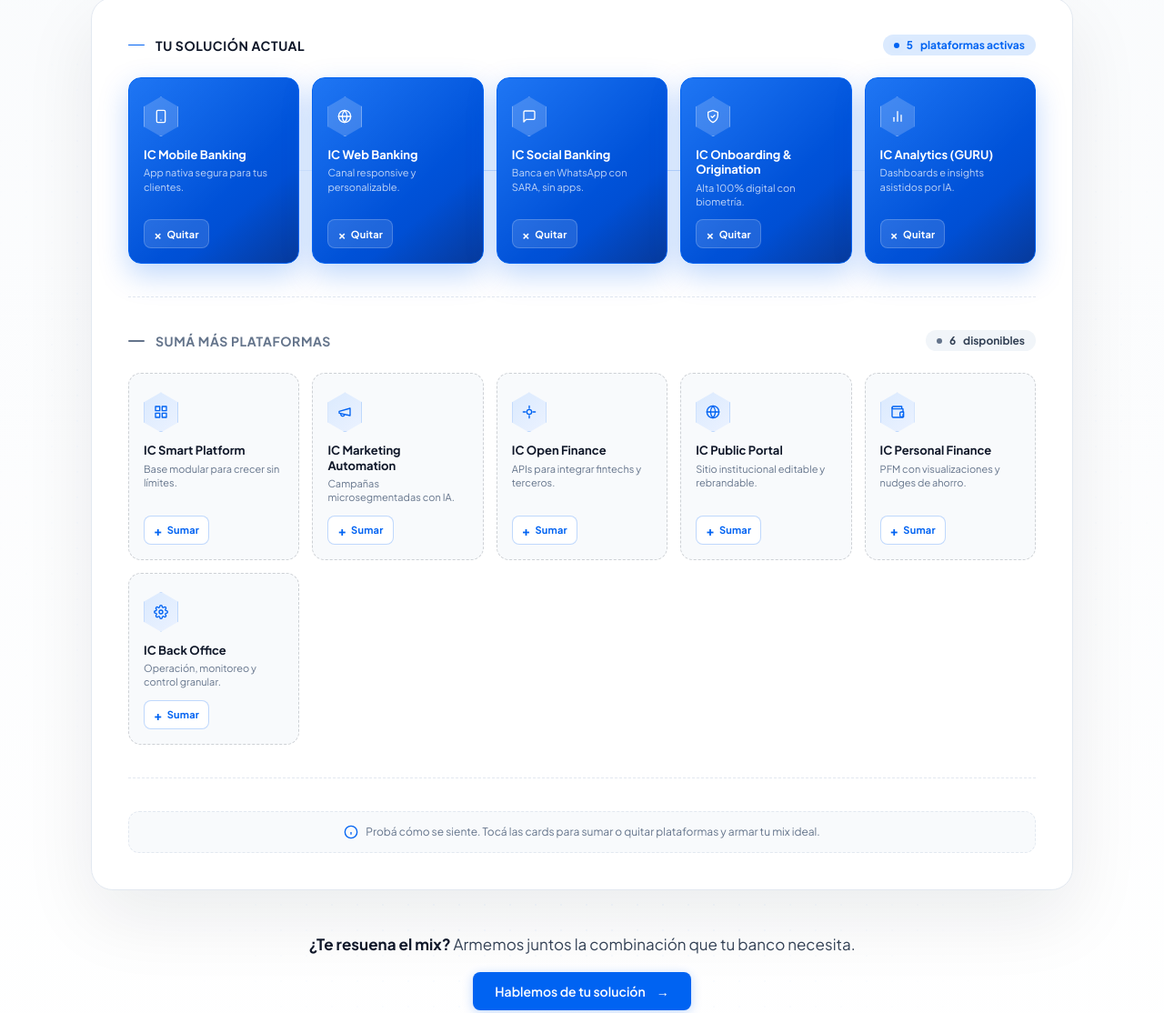
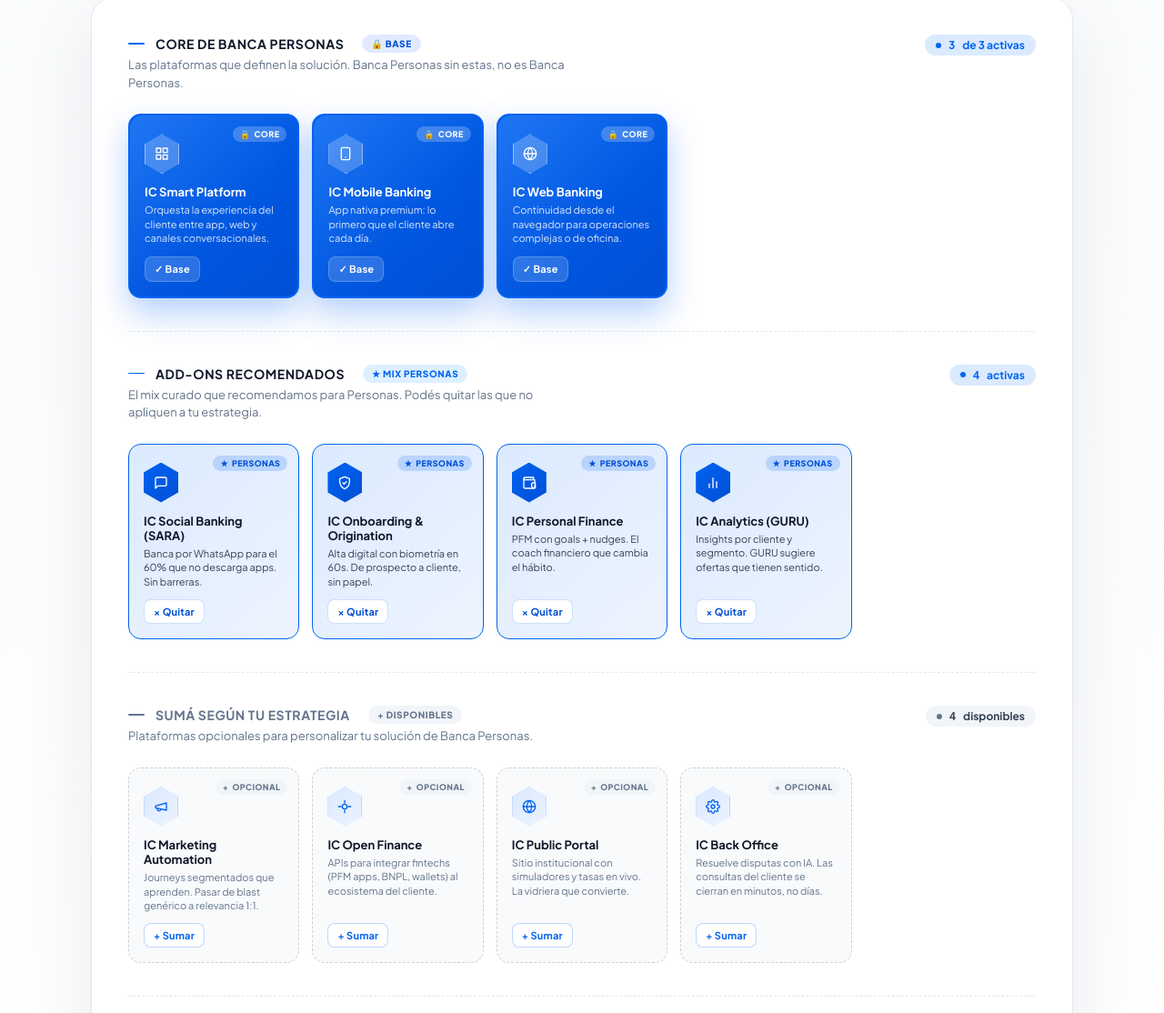
Before and after one commit to FabiMoreno/infocorp-ai-repositioning, a plain HTML site: page soluciones-personas.html in a window 1280 px wide. Shown: the part 4652-5766 px from the top of the page at 91% size. Drawn offline with nearby package versions, Linux system fonts and the light colour scheme.

Commit message:
Refactor Personas composer to 3-zone model (CORE locked + ADD-ON removible + OPCIONAL)

```diff
--- a/soluciones-personas.html
+++ b/soluciones-personas.html
@@ -732,63 +732,111 @@
       align-self: flex-start;
     }
 
-    /* ACTIVE state */
-    .pe-mod-card.active {
-      background: linear-gradient(140deg, var(--brand) 0%, var(--brand-d) 70%, var(--navy-3) 130%);
+    /* Zone tag (CORE / Mix / Disponibles) */
+    .pe-mod-zone-tag {
+      display: inline-flex; align-items: center; gap: 6px;
+      padding: 4px 10px; border-radius: 14px;
+      font-size: 10px; font-weight: 800; letter-spacing: 0.06em;
+      margin-left: 8px;
+    }
+    .pe-mod-zone-tag.core { background: rgba(0,99,242,0.12); color: var(--brand-d); }
+    .pe-mod-zone-tag.addon { background: rgba(44,164,255,0.16); color: var(--brand); }
+    .pe-mod-zone-tag.optional { background: var(--bg-alt); color: var(--muted); }
+
+    /* Zone description below the title */
+    .pe-mod-zone-desc {
+      font-size: 13px; color: var(--muted);
+      max-width: 480px; line-height: 1.5;
+      margin-top: 4px;
+    }
+
+    /* Card top-right tag */
+    .pe-mod-card-tag {
+      display: inline-flex; align-items: center; gap: 4px;
+      position: absolute; top: 12px; right: 12px;
+      padding: 3px 8px; border-radius: 12px;
+      font-size: 9px; font-weight: 800; letter-spacing: 0.05em;
+    }
+
+    /* CORE state — locked, brand gradient */
+    .pe-mod-card.core {
+      background: linear-gradient(140deg, var(--brand) 0%, var(--brand-d) 100%);
       color: #fff;
-      box-shadow: 0 12px 32px rgba(0,99,242,0.25);
-      border: 1px solid var(--brand);
-    }
-    .pe-mod-card.active::before {
+      box-shadow: 0 16px 36px rgba(0,99,242,0.30);
+      border: 2px solid var(--brand);
+      cursor: not-allowed;
+    }
+    .pe-mod-card.core::before {
       content: ''; position: absolute; inset: 0;
       background: linear-gradient(135deg, rgba(255,255,255,0.12), transparent 60%);
-      pointer-events: none;
-    }
-    .pe-mod-card.active .pe-mod-card-icon {
-      background: rgba(255,255,255,0.18);
-      border: 1px solid rgba(255,255,255,0.3);
-    }
-    .pe-mod-card.active .pe-mod-card-icon svg { color: #fff; }
-    .pe-mod-card.active .pe-mod-card-desc { color: rgba(255,255,255,0.75); }
-    .pe-mod-card.active .pe-mod-card-action {
-      background: rgba(255,255,255,0.12);
+      pointer-events: none; border-radius: inherit;
+    }
+    .pe-mod-card.core .pe-mod-card-tag { background: rgba(255,255,255,0.22); color: #fff; }
+    .pe-mod-card.core .pe-mod-card-tag::before { content: '🔒 '; }
+    .pe-mod-card.core .pe-mod-card-icon {
+      background: rgba(255,255,255,0.22);
+      border: 1px solid rgba(255,255,255,0.4);
+    }
+    .pe-mod-card.core .pe-mod-card-icon svg { color: #fff; }
+    .pe-mod-card.core .pe-mod-card-desc { color: rgba(255,255,255,0.85); }
+    .pe-mod-card.core .pe-mod-card-action {
+      background: rgba(255,255,255,0.16);
       color: #fff;
-      border: 1px solid rgba(255,255,255,0.2);
-    }
-    .pe-mod-card.active:hover { transform: translateY(-3px); box-shadow: 0 18px 44px rgba(0,99,242,0.32); }
-    .pe-mod-card.active:hover .pe-mod-card-action {
-      background: rgba(255,255,255,0.22);
-    }
-    .pe-mod-card.active .pe-mod-card-action::before { content: '×'; font-size: 14px; font-weight: 700; }
-
-    /* AVAILABLE state */
-    .pe-mod-card.available {
+      border: 1px solid rgba(255,255,255,0.20);
+    }
+    .pe-mod-card.core .pe-mod-card-action::before { content: '✓ Base'; }
+
+    /* ADD-ON state — recommended, removable */
+    .pe-mod-card.addon {
+      background: linear-gradient(140deg, var(--brand-l) 0%, #EEF4FF 100%);
+      border: 1px solid var(--brand);
+      color: var(--ink);
+    }
+    .pe-mod-card.addon .pe-mod-card-tag { background: rgba(0,99,242,0.18); color: var(--brand-d); }
+    .pe-mod-card.addon .pe-mod-card-tag::before { content: '★ '; }
+    .pe-mod-card.addon .pe-mod-card-icon {
+      background: linear-gradient(135deg, var(--brand), var(--brand-d));
+    }
+    .pe-mod-card.addon .pe-mod-card-icon svg { color: #fff; }
+    .pe-mod-card.addon .pe-mod-card-desc { color: var(--sec); }
+    .pe-mod-card.addon .pe-mod-card-action {
+      background: #fff; color: var(--brand-d); border: 1px solid rgba(0,99,242,0.2);
+    }
+    .pe-mod-card.addon .pe-mod-card-action::before { content: '× Quitar'; }
+    .pe-mod-card.addon:hover { transform: translateY(-3px); box-shadow: 0 14px 28px rgba(0,99,242,0.18); }
+
+    /* OPTIONAL state — dashed, can be added */
+    .pe-mod-card.optional {
       background: var(--bg);
       color: var(--ink);
       border: 1.5px dashed rgba(15,23,41,0.18);
     }
-    .pe-mod-card.available .pe-mod-card-icon {
+    .pe-mod-card.optional .pe-mod-card-tag { background: var(--bg-alt); color: var(--muted); }
+    .pe-mod-card.optional .pe-mod-card-tag::before { content: '+ '; }
+    .pe-mod-card.optional .pe-mod-card-icon {
       background: linear-gradient(135deg, var(--brand-l), #EBF2FF);
       border: 1px solid rgba(0,99,242,0.15);
     }
-    .pe-mod-card.available .pe-mod-card-icon svg { color: var(--brand); }
-    .pe-mod-card.available .pe-mod-card-desc { color: var(--muted); }
-    .pe-mod-card.available .pe-mod-card-action {
-      background: #fff;
-      color: var(--brand);
-      border: 1px solid rgba(0,99,242,0.25);
-    }
-    .pe-mod-card.available:hover {
+    .pe-mod-card.optional .pe-mod-card-icon svg { color: var(--brand); }
+    .pe-mod-card.optional .pe-mod-card-desc { color: var(--muted); }
+    .pe-mod-card.optional .pe-mod-card-action {
+      background: #fff; color: var(--brand); border: 1px solid rgba(0,99,242,0.25);
+    }
+    .pe-mod-card.optional .pe-mod-card-action::before { content: '+ Sumar'; }
+    .pe-mod-card.optional:hover {
       transform: translateY(-3px);
       border-color: var(--brand);
       background: #fff;
       box-shadow: 0 12px 28px rgba(0,99,242,0.12);
     }
-    .pe-mod-card.available:hover .pe-mod-card-action {
-      background: var(--brand);
-      color: #fff;
-    }
-    .pe-mod-card.available .pe-mod-card-action::before { content: '+'; font-size: 14px; font-weight: 800; }
+    .pe-mod-card.optional:hover .pe-mod-card-action { background: var(--brand); color: #fff; }
+
+    /* Update zone-head layout to support description below title */
+    .pe-mod-zone-head { flex-wrap: wrap; align-items: flex-start; }
+    .pe-mod-zone-head > div:first-child { flex: 1; min-width: 200px; }
+
+    /* Slightly taller cards to fit aporte texts */
+    .pe-mod-card { min-height: 192px; }
 
     /* Hint text */
     .pe-mod-hint {
@@ -1402,37 +1450,64 @@
 
   <div class="container">
     <div class="pe-mod-composer">
-      <!-- Active platforms -->
+
+      <!-- CORE — base estructural -->
       <div class="pe-mod-zone">
         <div class="pe-mod-zone-head">
-          <div class="pe-mod-zone-title">Tu solución actual</div>
+          <div>
+            <div class="pe-mod-zone-title">
+              CORE de Banca Personas
+              <span class="pe-mod-zone-tag core">🔒 Base</span>
+            </div>
+            <div class="pe-mod-zone-desc">Las plataformas que definen la solución. Banca Personas sin estas, no es Banca Personas.</div>
+          </div>
           <div class="pe-mod-counter">
             <span class="pe-mod-counter-dot"></span>
-            <span id="activeCount">5</span> plataformas activas
+            <span id="coreCount">3</span> de 3 activas
           </div>
         </div>
-        <div class="pe-mod-grid active" id="activeGrid">
-          <!-- Cards inyectadas por JS -->
-        </div>
-      </div>
-
-      <!-- Available platforms -->
+        <div class="pe-mod-grid" id="coreGrid"></div>
+      </div>
+
+      <!-- ADD-ON ACTIVAS — el mix recomendado -->
       <div class="pe-mod-zone">
         <div class="pe-mod-zone-head">
-          <div class="pe-mod-zone-title available">Sumá más plataformas</div>
+          <div>
+            <div class="pe-mod-zone-title">
+              Add-ons recomendados
+              <span class="pe-mod-zone-tag addon">★ Mix Personas</span>
+            </div>
+            <div class="pe-mod-zone-desc">El mix curado que recomendamos para Personas. Podés quitar las que no apliquen a tu estrategia.</div>
+          </div>
+          <div class="pe-mod-counter">
+            <span class="pe-mod-counter-dot"></span>
+            <span id="addonCount">4</span> activas
+          </div>
+        </div>
+        <div class="pe-mod-grid" id="addonGrid"></div>
+      </div>
+
+      <!-- OPCIONALES — sumar según estrategia -->
+      <div class="pe-mod-zone">
+        <div class="pe-mod-zone-head">
+          <div>
+            <div class="pe-mod-zone-title available">
+              Sumá según tu estrategia
+              <span class="pe-mod-zone-tag optional">+ Disponibles</span>
+            </div>
+            <div class="pe-mod-zone-desc">Plataformas opcionales para personalizar tu solución de Banca Personas.</div>
+          </div>
           <div class="pe-mod-counter muted">
             <span class="pe-mod-counter-dot"></span>
-            <span id="availCount">6</span> disponibles
+            <span id="optionalCount">4</span> disponibles
           </div>
         </div>
-        <div class="pe-mod-grid" id="availableGrid">
-          <!-- Cards inyectadas por JS -->
-        </div>
+        <div class="pe-mod-grid" id="optionalGrid"></div>
       </div>
 
       <div class="pe-mod-hint">
         <svg viewBox="0 0 24 24" fill="none" stroke="currentColor" stroke-width="2"><circle cx="12" cy="12" r="10"/><line x1="12" y1="16" x2="12" y2="12"/><line x1="12" y1="8" x2="12.01" y2="8"/></svg>
-        Probá cómo se siente. Tocá las cards para sumar o quitar plataformas y armar tu mix ideal.
+        El CORE no se toca. Los add-ons sí: tocá las cards para personalizar tu mix.
       </div>
     </div>
 
@@ -1767,19 +1842,22 @@ gsap.fromTo('.cta-sub, .cta-band .btn-white, .cta-fine',
 // ║  MODULAR COMPOSER — Plataformas interactivas                         ║
 // ╚════════════════════════════════════════════════════════════════════╝
 const MOD_PLATFORMS = [
-  // Active by default in Personas solution
-  { id: 'mobile',     name: 'IC Mobile Banking',         desc: 'App nativa segura para tus clientes.',                  icon: 'mobile',  active: true  },
-  { id: 'web',        name: 'IC Web Banking',            desc: 'Canal responsive y personalizable.',                    icon: 'web',     active: true  },
-  { id: 'social',     name: 'IC Social Banking',         desc: 'Banca en WhatsApp con SARA, sin apps.',                 icon: 'chat',    active: true  },
-  { id: 'onboarding', name: 'IC Onboarding & Origination', desc: 'Alta 100% digital con biometría.',                   icon: 'shield',  active: true  },
-  { id: 'analytics',  name: 'IC Analytics (GURU)',       desc: 'Dashboards e insights asistidos por IA.',              icon: 'chart',   active: true  },
-  // Available — can be added
-  { id: 'smart',      name: 'IC Smart Platform',         desc: 'Base modular para crecer sin límites.',                icon: 'grid',    active: false },
-  { id: 'marketing',  name: 'IC Marketing Automation',   desc: 'Campañas microsegmentadas con IA.',                    icon: 'megaphone', active: false },
-  { id: 'open',       name: 'IC Open Finance',           desc: 'APIs para integrar fintechs y terceros.',              icon: 'plug',    active: false },
-  { id: 'portal',     name: 'IC Public Portal',          desc: 'Sitio institucional editable y rebrandable.',          icon: 'globe',   active: false },
-  { id: 'pfm',        name: 'IC Personal Finance',       desc: 'PFM con visualizaciones y nudges de ahorro.',          icon: 'wallet',  active: false },
-  { id: 'back',       name: 'IC Back Office',            desc: 'Operación, monitoreo y control granular.',             icon: 'gear',    active: false },
+  // CORE — base estructural de Banca Personas
+  { id: 'smart',  name: 'IC Smart Platform', tier: 'core',  aporte: 'Orquesta la experiencia del cliente entre app, web y canales conversacionales.', icon: 'grid' },
+  { id: 'mobile', name: 'IC Mobile Banking', tier: 'core',  aporte: 'App nativa premium: lo primero que el cliente abre cada día.', icon: 'mobile' },
+  { id: 'web',    name: 'IC Web Banking',    tier: 'core',  aporte: 'Continuidad desde el navegador para operaciones complejas o de oficina.', icon: 'web' },
+
+  // ADD-ON ACTIVAS — el mix recomendado para Personas
+  { id: 'social',     name: 'IC Social Banking (SARA)',    tier: 'addon', aporte: 'Banca por WhatsApp para el 60% que no descarga apps. Sin barreras.', icon: 'chat' },
+  { id: 'onboarding', name: 'IC Onboarding & Origination', tier: 'addon', aporte: 'Alta digital con biometría en 60s. De prospecto a cliente, sin papel.', icon: 'shield' },
+  { id: 'pfm',        name: 'IC Personal Finance',         tier: 'addon', aporte: 'PFM con goals + nudges. El coach financiero que cambia el hábito.', icon: 'wallet' },
+  { id: 'analytics',  name: 'IC Analytics (GURU)',         tier: 'addon', aporte: 'Insights por cliente y segmento. GURU sugiere ofertas que tienen sentido.', icon: 'chart' },
+
+  // OPCIONALES — sumar según estrategia
+  { id: 'marketing', name: 'IC Marketing Automation', tier: 'optional', aporte: 'Journeys segmentados que aprenden. Pasar de blast genérico a relevancia 1:1.', icon: 'megaphone' },
+  { id: 'open',      name: 'IC Open Finance',         tier: 'optional', aporte: 'APIs para integrar fintechs (PFM apps, BNPL, wallets) al ecosistema del cliente.', icon: 'plug' },
+  { id: 'portal',    name: 'IC Public Portal',        tier: 'optional', aporte: 'Sitio institucional con simuladores y tasas en vivo. La vidriera que convierte.', icon: 'globe' },
+  { id: 'back',      name: 'IC Back Office',          tier: 'optional', aporte: 'Resuelve disputas con IA. Las consultas del cliente se cierran en minutos, no días.', icon: 'gear' },
 ];
 
 const MOD_ICONS = {
@@ -1796,40 +1874,51 @@ const MOD_ICONS = {
   gear:      '<circle cx="12" cy="12" r="3"/><path d="M19.4 15a1.65 1.65 0 0 0 .33 1.82l.06.06a2 2 0 1 1-2.83 2.83l-.06-.06a1.65 1.65 0 0 0-1.82-.33 1.65 1.65 0 0 0-1 1.51V21a2 2 0 0 1-4 0v-.09A1.65 1.65 0 0 0 9 19.4a1.65 1.65 0 0 0-1.82.33l-.06.06a2 2 0 1 1-2.83-2.83l.06-.06a1.65 1.65 0 0 0 .33-1.82 1.65 1.65 0 0 0-1.51-1H3a2 2 0 0 1 0-4h.09A1.65 1.65 0 0 0 4.6 9a1.65 1.65 0 0 0-.33-1.82l-.06-.06a2 2 0 1 1 2.83-2.83l.06.06a1.65 1.65 0 0 0 1.82.33H9a1.65 1.65 0 0 0 1-1.51V3a2 2 0 0 1 4 0v.09a1.65 1.65 0 0 0 1 1.51 1.65 1.65 0 0 0 1.82-.33l.06-.06a2 2 0 1 1 2.83 2.83l-.06.06a1.65 1.65 0 0 0-.33 1.82V9a1.65 1.65 0 0 0 1.51 1H21a2 2 0 0 1 0 4h-.09a1.65 1.65 0 0 0-1.51 1z"/>',
 };
 
+const TIER_TAG = { core: 'CORE', addon: 'PERSONAS', optional: 'OPCIONAL' };
+
 function modBuildCard(p) {
-  const actionLabel = p.active ? 'Quitar' : 'Sumar';
-  return `<div class="pe-mod-card ${p.active ? 'active' : 'available'}" data-id="${p.id}" role="button" tabindex="0" aria-pressed="${p.active}">
+  return `<div class="pe-mod-card ${p.tier}" data-id="${p.id}" role="button" tabindex="0">
+    <span class="pe-mod-card-tag">${TIER_TAG[p.tier]}</span>
     <div class="pe-mod-card-icon">
       <svg viewBox="0 0 24 24" fill="none" stroke="currentColor" stroke-width="2" stroke-linecap="round" stroke-linejoin="round">${MOD_ICONS[p.icon] || ''}</svg>
     </div>
     <div class="pe-mod-card-name">${p.name}</div>
-    <div class="pe-mod-card-desc">${p.desc}</div>
-    <span class="pe-mod-card-action">${actionLabel}</span>
+    <div class="pe-mod-card-desc">${p.aporte}</div>
+    <span class="pe-mod-card-action"></span>
   </div>`;
 }
 
 function modRender() {
-  const activeGrid = document.getElementById('activeGrid');
-  const availGrid  = document.getElementById('availableGrid');
-  if (!activeGrid || !availGrid) return;
-  const active = MOD_PLATFORMS.filter(p => p.active);
-  const avail  = MOD_PLATFORMS.filter(p => !p.active);
-  activeGrid.innerHTML = active.map(modBuildCard).join('');
-  availGrid.innerHTML  = avail.map(modBuildCard).join('');
-  document.getElementById('activeCount').textContent = active.length;
-  document.getElementById('availCount').textContent  = avail.length;
+  const coreGrid     = document.getElementById('coreGrid');
+  const addonGrid    = document.getElementById('addonGrid');
+  const optionalGrid = document.getElementById('optionalGrid');
+  if (!coreGrid || !addonGrid || !optionalGrid) return;
+
+  const core     = MOD_PLATFORMS.filter(p => p.tier === 'core');
+  const addons   = MOD_PLATFORMS.filter(p => p.tier === 'addon');
+  const optional = MOD_PLATFORMS.filter(p => p.tier === 'optional');
+
+  coreGrid.innerHTML     = core.map(modBuildCard).join('');
+  addonGrid.innerHTML    = addons.map(modBuildCard).join('');
+  optionalGrid.innerHTML = optional.map(modBuildCard).join('');
+
+  document.getElementById('coreCount').textContent     = core.length;
+  document.getElementById('addonCount').textContent    = addons.length;
+  document.getElementById('optionalCount').textContent = optional.length;
+
   modBindCards();
 }
 
 function modToggle(id) {
   const p = MOD_PLATFORMS.find(x => x.id === id);
   if (!p) return;
-  // Prevent removing last active
-  const activeCount = MOD_PLATFORMS.filter(x => x.active).length;
-  if (p.active && activeCount <= 1) return;
-  p.active = !p.active;
+  if (p.tier === 'core') return; // locked
+  if (p.tier === 'addon') {
+    p.tier = 'optional';
+  } else if (p.tier === 'optional') {
+    p.tier = 'addon';
+  }
   modRender();
-  // Add pop animation to the moved card
   requestAnimationFrame(() => {
     const moved = document.querySelector(`.pe-mod-card[data-id="${id}"]`);
     if (moved) {
@@ -1841,6 +1930,7 @@ function modToggle(id) {
 
 function modBindCards() {
   document.querySelectorAll('.pe-mod-card').forEach(card => {
+    if (card.classList.contains('core')) return; // locked
     const id = card.dataset.id;
     card.addEventListener('click', () => modToggle(id));
     card.addEventListener('keydown', (e) => {
```
